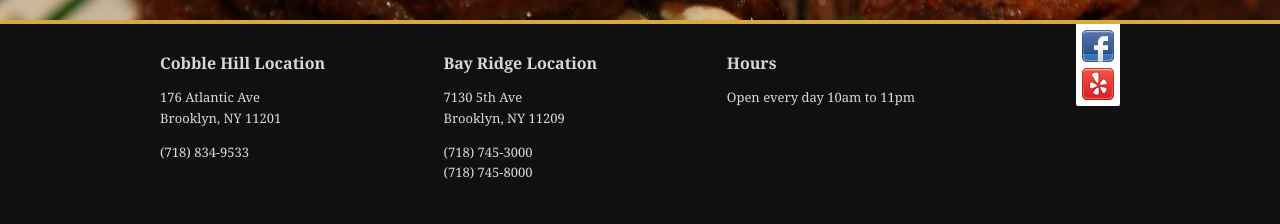
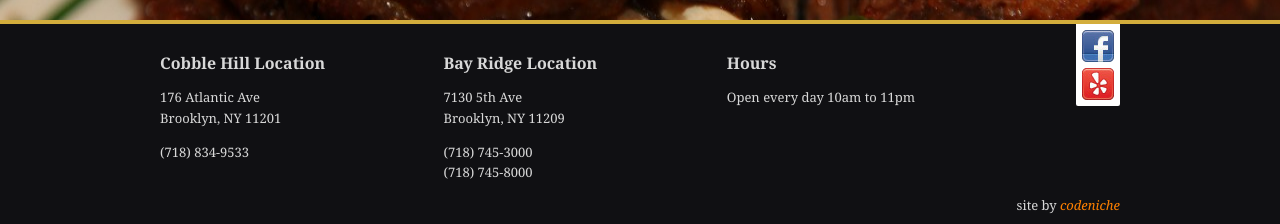
Before and after one commit to codeniche0/yemencafe, a Flask app: page / in a window 1280 px wide. Shown: the part 696-920 px from the top of the page. Run offline with Flask 2, Linux system fonts and the light colour scheme.

Commit message:
Added codeniche tag.

```diff
--- a/static/css/style.css
+++ b/static/css/style.css
@@ -323,3 +323,16 @@ blockquote .leading-quote {
       padding: 16px;
       background: #ffffff;
       cursor: pointer; }
+
+.codeniche-tag {
+  position: absolute;
+  bottom: 0;
+  right: 0;
+  color: #d8d8d8;
+  font-size: 13px; }
+
+.codeniche-name {
+  text-decoration: none;
+  font-weight: normal;
+  font-style: italic;
+  color: #ff8000; }
--- a/static/scss/style.scss
+++ b/static/scss/style.scss
@@ -363,3 +363,17 @@ blockquote .leading-quote {
         }
     }
 }
+
+.codeniche-tag {
+    position: absolute;
+    bottom: 0; right: 0;
+    color: $color_cloud;
+    font-size: 13px;
+}
+
+.codeniche-name {
+    text-decoration: none;
+    font-weight: normal;
+    font-style: italic;
+    color: #ff8000;
+}
--- a/templates/main.html
+++ b/templates/main.html
@@ -73,9 +73,9 @@
           <h2>Hours</h2>
           <p class="hours">Open every day 10am to 11pm</p>
         </div>
+        <div class="codeniche-tag">site by <a class="codeniche-name" href="http://codeniche.com">codeniche</a></div>
       </div>
     </div>
-
   </div>
 
   <!-- <div class="blinder left"></div> -->
```
